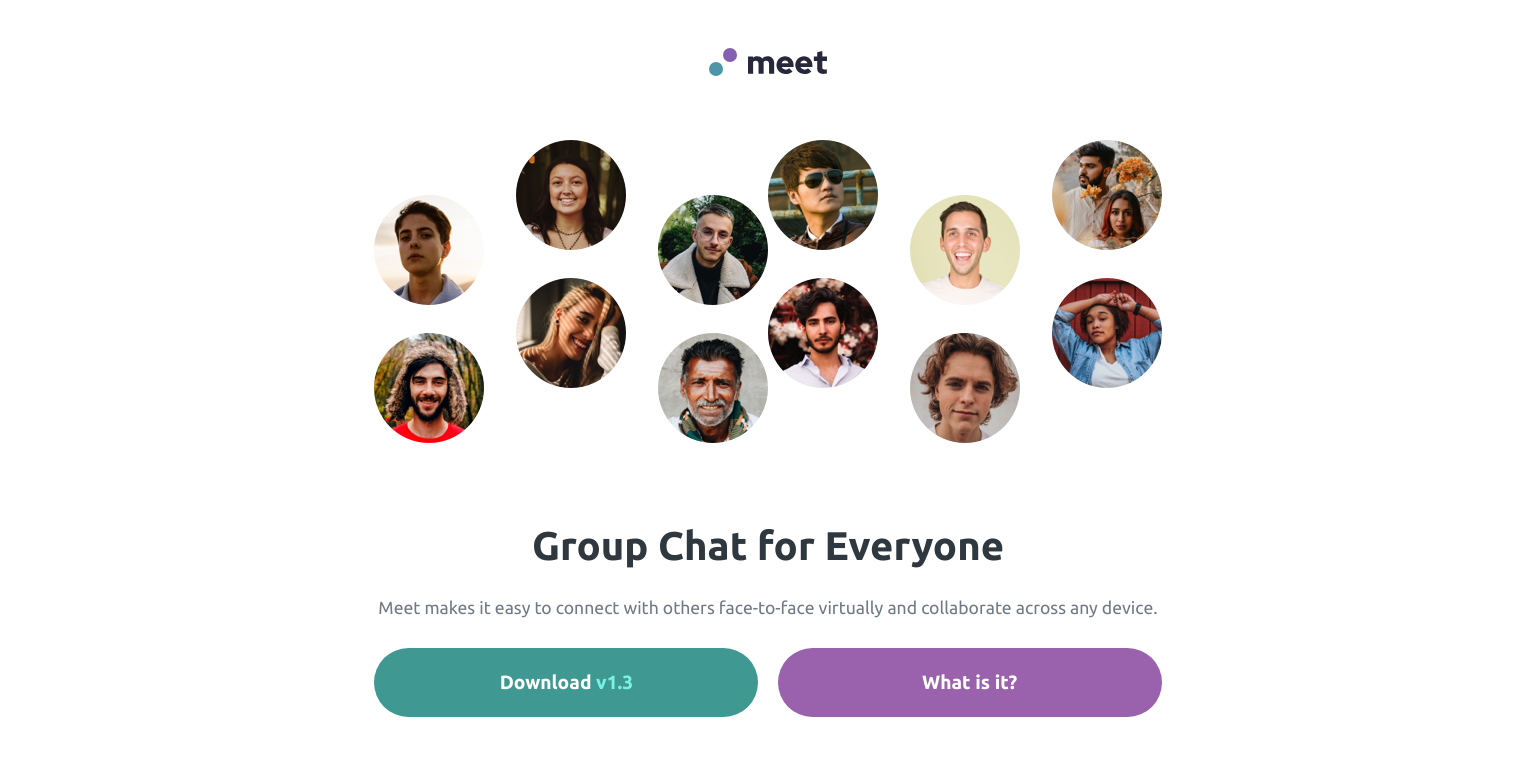
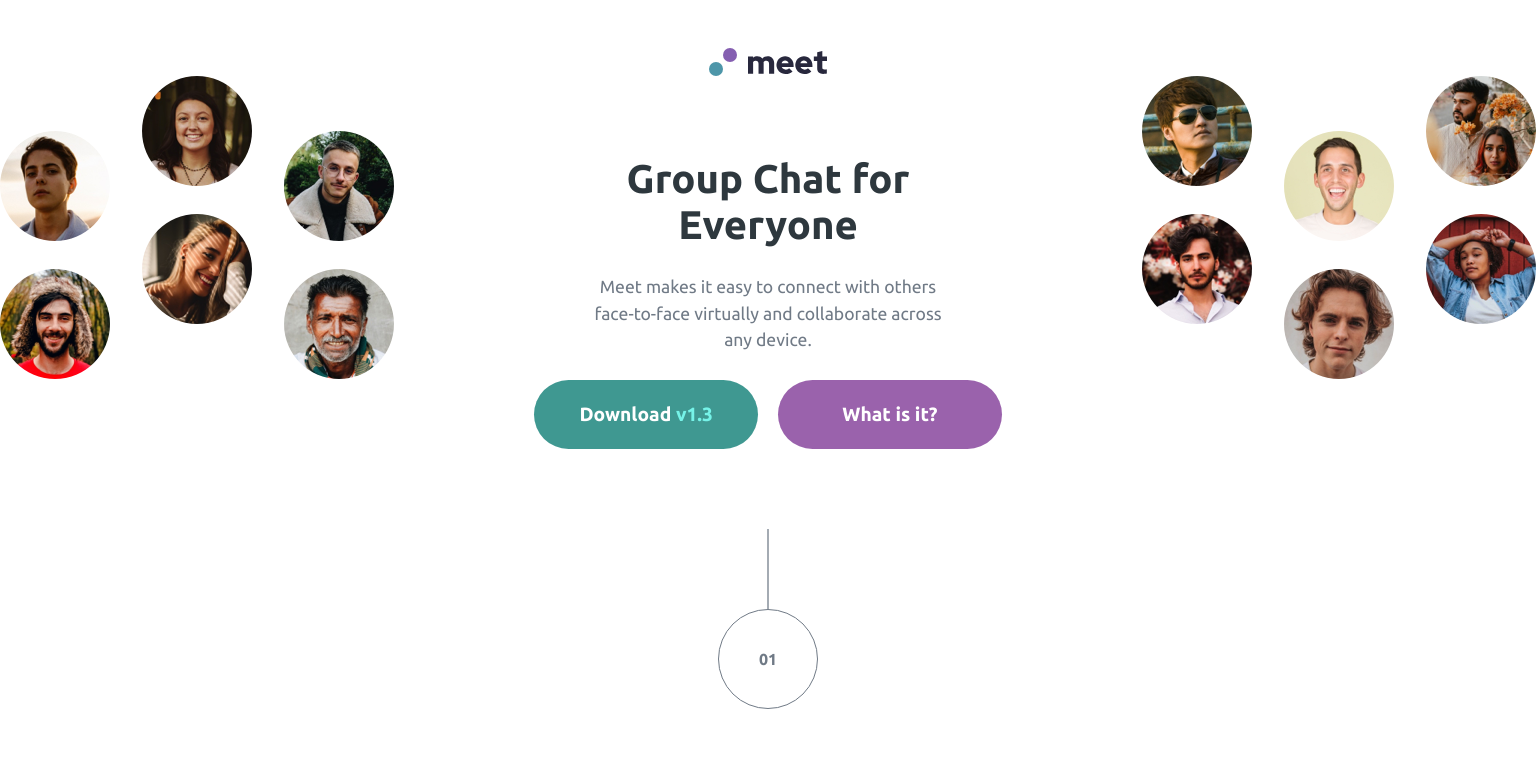
Before and after one commit to jonmc89/meet-landing-page, a plain HTML site: page index.html in a window 1536 px wide. Shown: the top 770 px of the page. Drawn offline with Linux system fonts and the light colour scheme.

Commit message:
Started Desktop View Layout

```diff
--- a/index.html
+++ b/index.html
@@ -34,6 +34,18 @@
         <img src="./starter-code/assets/desktop/image-hero-left.png" alt="" />
         <img src="./starter-code/assets/desktop/image-hero-right.png" alt="" />
       </div>
+      <div class="hero-desktop-grid-container">
+        <img
+          class="hero-desktop-img-left"
+          src="./starter-code/assets/desktop/image-hero-left.png"
+          alt=""
+        />
+        <img
+          class="hero-desktop-img-right"
+          src="./starter-code/assets/desktop/image-hero-right.png"
+          alt=""
+        />
+        <div class="hero-text-content">
           <h1>Group Chat for Everyone</h1>
           <p class="hero-text">
             Meet makes it easy to connect with others face-to-face virtually and
@@ -44,6 +56,8 @@
               Download <span class="version">v1.3</span>
             </button>
             <button class="hero-btn-2">What is it?</button>
+          </div>
+        </div>
       </div>
     </section>
     <section class="image-section">
--- a/styles.css
+++ b/styles.css
@@ -22,6 +22,7 @@
 
 body {
   overflow-x: hidden;
+  scroll-behavior: smooth;
 }
 
 /** Mobile View **/
@@ -60,11 +61,25 @@ header {
   padding-top: 4em;
 }
 
+.hero-desktop-img-left {
+  display: none;
+}
+
+.hero-desktop-img-right {
+  display: none;
+}
+
 h1 {
   font-size: 2.5em;
   font-size: bold;
   color: var(--header);
   padding-top: 2em;
+}
+
+.hero-text-content {
+  display: flex;
+  flex-direction: column;
+  align-items: center;
 }
 
 .hero-text {
@@ -78,7 +93,7 @@ h1 {
   padding: 1.2em 0;
   font-size: 1.2em;
   font-weight: bold;
-  width: 70%;
+  width: 80%;
   border-radius: 50px;
   border: none;
   background-color: var(--green);
@@ -95,7 +110,7 @@ h1 {
   padding: 1.2em 0;
   font-size: 1.2em;
   font-weight: bold;
-  width: 60%;
+  width: 70%;
   border-radius: 50px;
   border: none;
   background-color: var(--purple);
@@ -231,7 +246,7 @@ footer::after {
   padding: 1.2em 0;
   font-size: 1.2em;
   font-weight: bold;
-  width: 70%;
+  width: 80%;
   border-radius: 50px;
   border: none;
   background-color: var(--purple);
@@ -272,6 +287,14 @@ footer::after {
 @media screen and (min-width: 768px) {
   .hero-image-container img {
     width: 100%;
+  }
+
+  .hero-desktop-img-left {
+    display: none;
+  }
+
+  .hero-desktop-img-right {
+    display: none;
   }
 
   h1 {
@@ -327,4 +350,41 @@ footer::after {
   .footer-header {
     margin-top: 2rem;
   }
+
+  .footer-btn1 {
+    width: 30%;
+  }
 }
+
+@media screen and (min-width: 1440px) {
+  .hero-desktop-grid-container {
+    display: grid;
+    grid-template-columns: 1fr 2fr 1fr;
+    grid-template-rows: 1;
+  }
+  .hero-text-content {
+    grid-column: 2;
+    grid-row: 1;
+  }
+
+  .hero-desktop-img-left {
+    display: block;
+    grid-column: 1;
+  }
+
+  .hero-desktop-img-right {
+    display: block;
+    grid-column: 3;
+  }
+  .hero-image-container {
+    display: none;
+  }
+
+  .hero-btn-1 {
+    width: 30%;
+  }
+
+  .hero-btn-2 {
+    width: 30%;
+  }
+}
```
Lines whose indentation alone changed are shown as unchanged.
